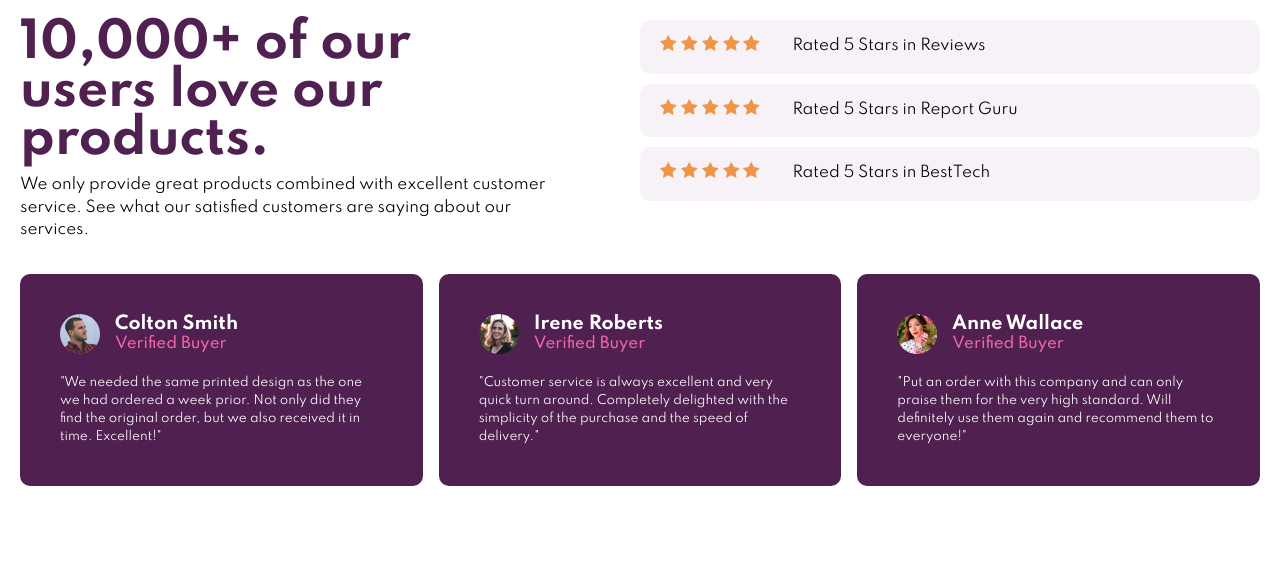
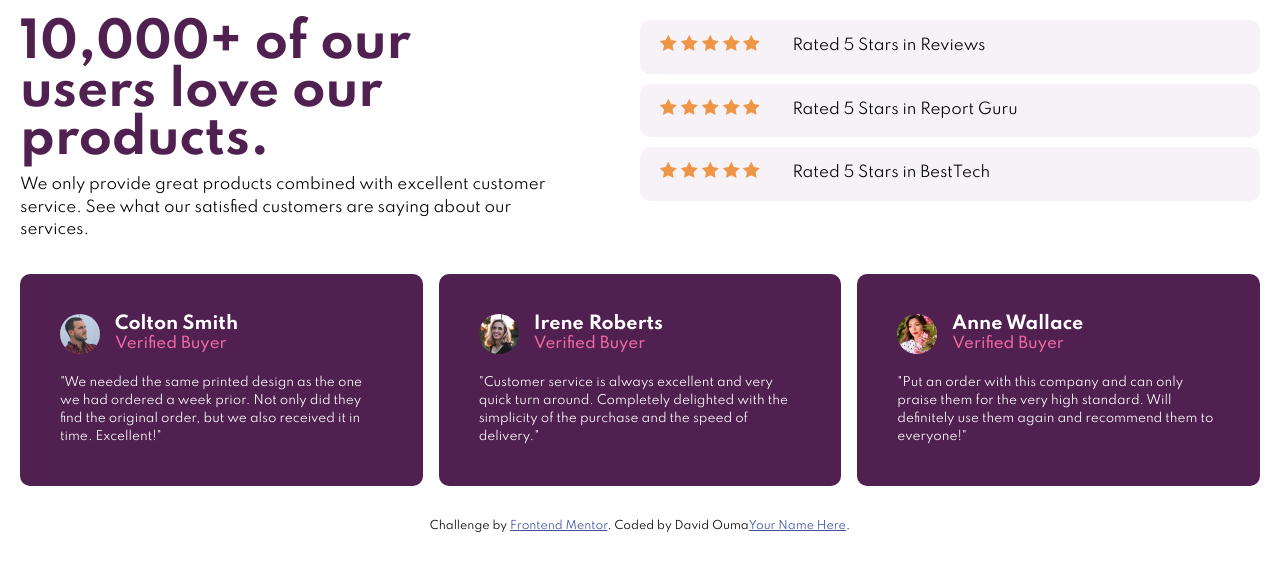
Before and after one commit to daudi13/Frontend-Mentor-social-proof-section, a plain HTML site: page index.html in a window 1280 px wide. Drawn offline with Linux system fonts and the light colour scheme.

Commit message:
Added attributions

```diff
--- a/index.html
+++ b/index.html
@@ -111,5 +111,11 @@
         </div>
       </div>
     </div>
+
+    <div class="attribution">
+      Challenge by
+      <a href="https://www.frontendmentor.io?ref=challenge" target="_blank">Frontend Mentor</a>. Coded by David Ouma<a href="#">Your
+        Name Here</a>.
+    </div>
   </body>
 </html>
```
